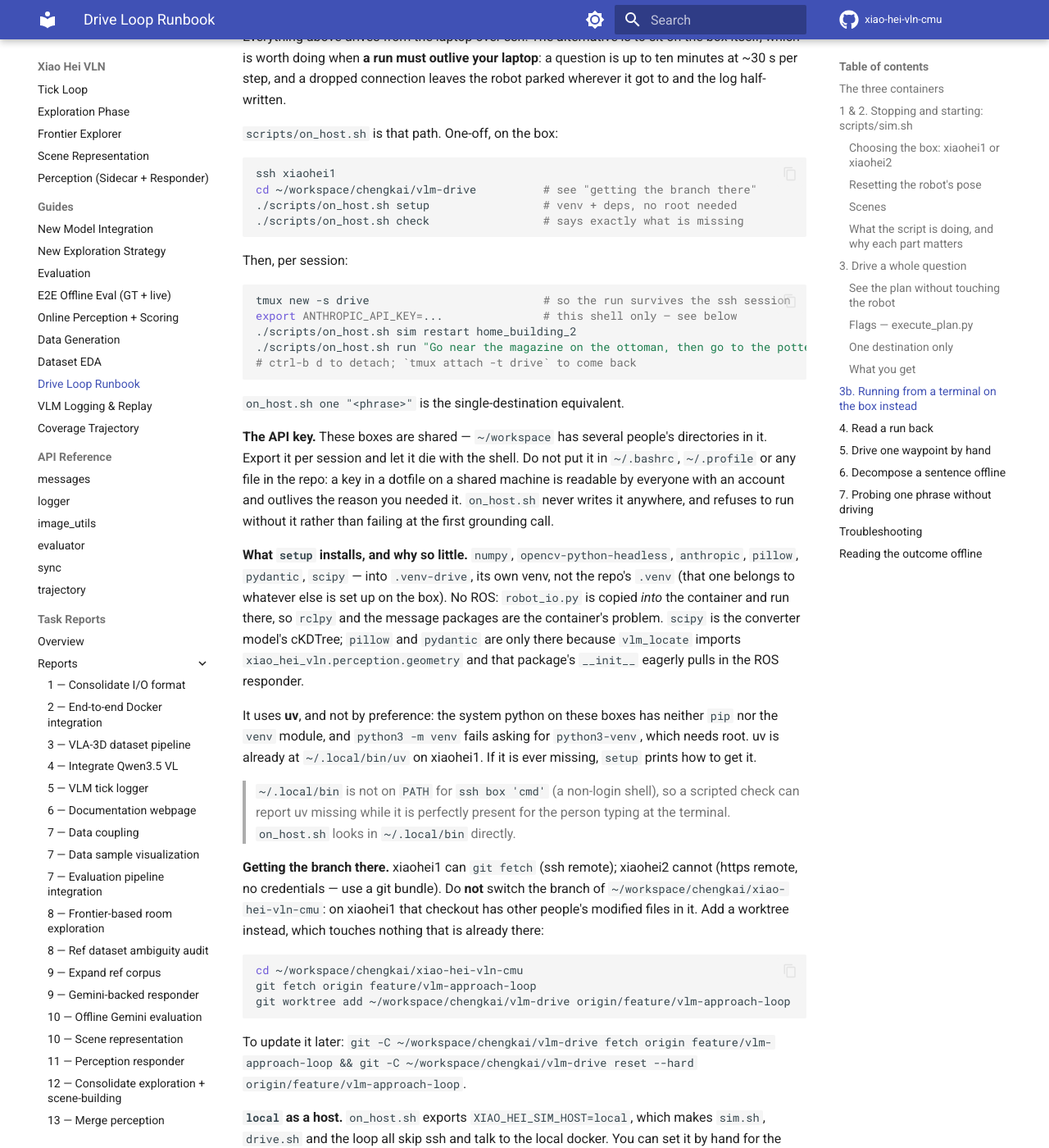
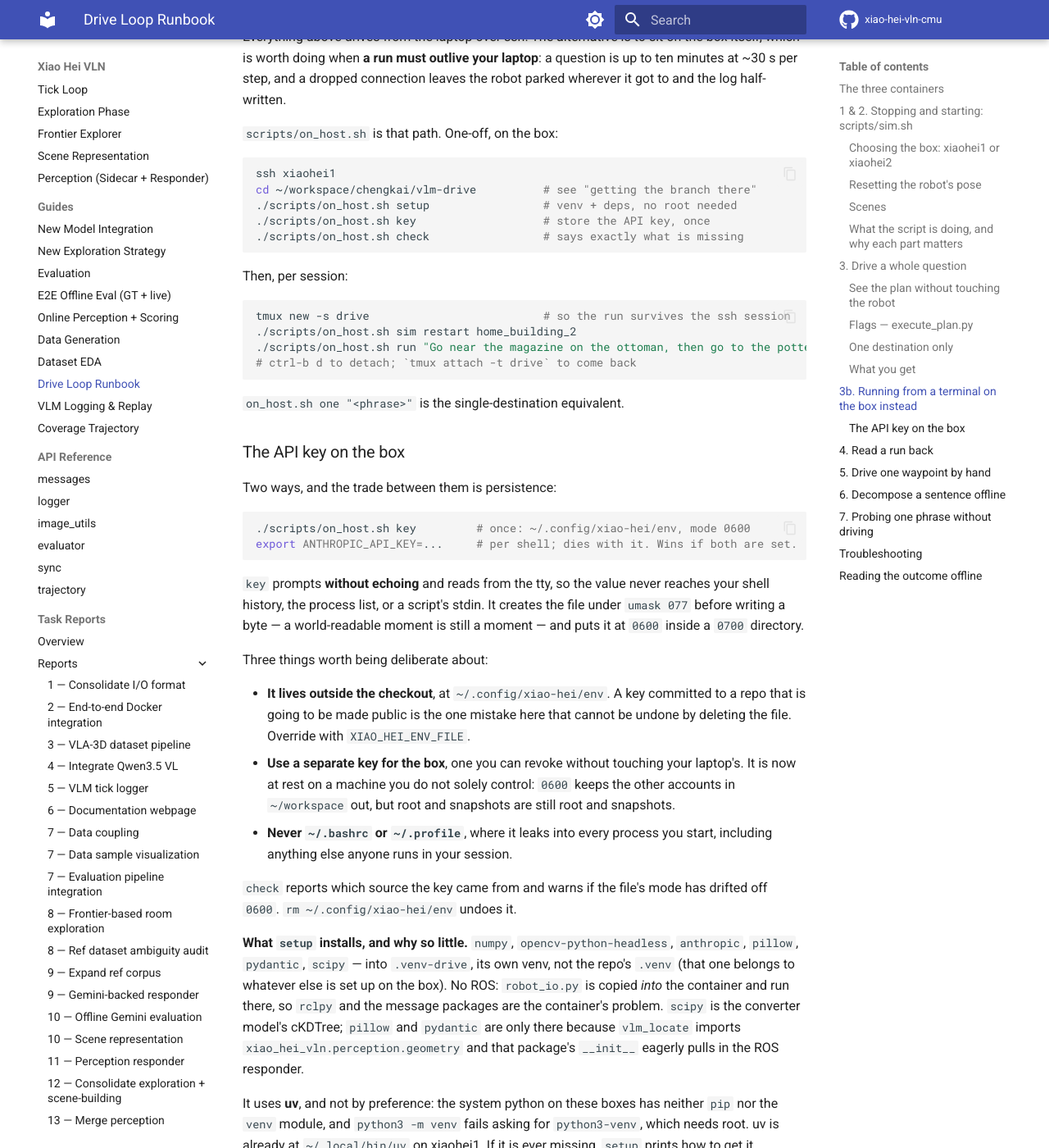
Before and after one commit to ginlov/xiao-hei-vln-cmu, an MkDocs documentation site: the page built from docs/guides/drive-loop-runbook.md, in a window 1280 px wide and 1400 px high, scrolled down 5773 px. Shown: the whole window at 82% size. Built offline with MkDocs 1.6.1 and Material for MkDocs 9.7.7, drawn with Linux system fonts in a browser that asks for light colours; comment, search, counter and statistics services are not loaded.

Commit message:
feat(vln): store the API key on the box, safely
Running from a terminal on the sim box meant exporting ANTHROPIC_API_KEY into
every new shell. `on_host.sh key` stores it once instead.

It prompts without echoing and reads from the tty rather than stdin, so the
value never reaches shell history, the process list, or a piped heredoc. The
file is created under `umask 077` *before* anything is written to it — a
world-readable moment is still a moment — then held at 0600 inside a 0700
directory.

Three deliberate choices, since these boxes are shared:

- It lives at ~/.config/xiao-hei/env, outside the checkout. A key committed to
  a repo that is going to be made public is the one mistake here that cannot be
  undone by deleting the file. XIAO_HEI_ENV_FILE overrides.
- An explicit export still wins, so a one-off key for one run needs no edit to
  the stored one. `check` reports which source it came from, because "the key
  is set" and "the key I think is set" differ once a stale file exists.
- `check` also warns if the file's mode has drifted off 0600.

The docs say plainly what this costs: the key is now at rest on a machine you
do not solely control, so it should be one you can revoke separately from your
laptop's, and never ~/.bashrc.

Verified on xiaohei1 with a throwaway value: 0600/0700 as intended, `check`
reads it back and names the source, an explicit export takes precedence, and
with no tty the prompt fails cleanly and writes no file rather than hanging.

532 tests pass.

Co-Authored-By: Claude Opus 5 <noreply@anthropic.com>

````diff
--- a/docs/guides/drive-loop-runbook.md
+++ b/docs/guides/drive-loop-runbook.md
@@ -238,6 +238,7 @@ leaves the robot parked wherever it got to and the log half-written.
 ssh xiaohei1
 cd ~/workspace/chengkai/vlm-drive          # see "getting the branch there"
 ./scripts/on_host.sh setup                 # venv + deps, no root needed
+./scripts/on_host.sh key                   # store the API key, once
 ./scripts/on_host.sh check                 # says exactly what is missing
 ```
 
@@ -245,7 +246,6 @@ Then, per session:
 
 ```bash
 tmux new -s drive                          # so the run survives the ssh session
-export ANTHROPIC_API_KEY=...               # this shell only — see below
 ./scripts/on_host.sh sim restart home_building_2
 ./scripts/on_host.sh run "Go near the magazine on the ottoman, then go to the potted plant on the dressing table." --out runs/hm2
 # ctrl-b d to detach; `tmux attach -t drive` to come back
@@ -253,12 +253,34 @@ export ANTHROPIC_API_KEY=...               # this shell only — see below
 
 `on_host.sh one "<phrase>"` is the single-destination equivalent.
 
-**The API key.** These boxes are shared — `~/workspace` has several people's
-directories in it. Export it per session and let it die with the shell. Do not
-put it in `~/.bashrc`, `~/.profile` or any file in the repo: a key in a dotfile
-on a shared machine is readable by everyone with an account and outlives the
-reason you needed it. `on_host.sh` never writes it anywhere, and refuses to run
-without it rather than failing at the first grounding call.
+### The API key on the box
+
+Two ways, and the trade between them is persistence:
+
+```bash
+./scripts/on_host.sh key         # once: ~/.config/xiao-hei/env, mode 0600
+export ANTHROPIC_API_KEY=...     # per shell; dies with it. Wins if both are set.
+```
+
+`key` prompts **without echoing** and reads from the tty, so the value never
+reaches your shell history, the process list, or a script's stdin. It creates
+the file under `umask 077` before writing a byte — a world-readable moment is
+still a moment — and puts it at `0600` inside a `0700` directory.
+
+Three things worth being deliberate about:
+
+- **It lives outside the checkout**, at `~/.config/xiao-hei/env`. A key
+  committed to a repo that is going to be made public is the one mistake here
+  that cannot be undone by deleting the file. Override with `XIAO_HEI_ENV_FILE`.
+- **Use a separate key for the box**, one you can revoke without touching your
+  laptop's. It is now at rest on a machine you do not solely control: `0600`
+  keeps the other accounts in `~/workspace` out, but root and snapshots are
+  still root and snapshots.
+- **Never `~/.bashrc` or `~/.profile`**, where it leaks into every process you
+  start, including anything else anyone runs in your session.
+
+`check` reports which source the key came from and warns if the file's mode has
+drifted off `0600`. `rm ~/.config/xiao-hei/env` undoes it.
 
 **What `setup` installs, and why so little.** `numpy`, `opencv-python-headless`,
 `anthropic`, `pillow`, `pydantic`, `scipy` — into `.venv-drive`, its own venv,
````
Also changed, not shown: 1 other file.
